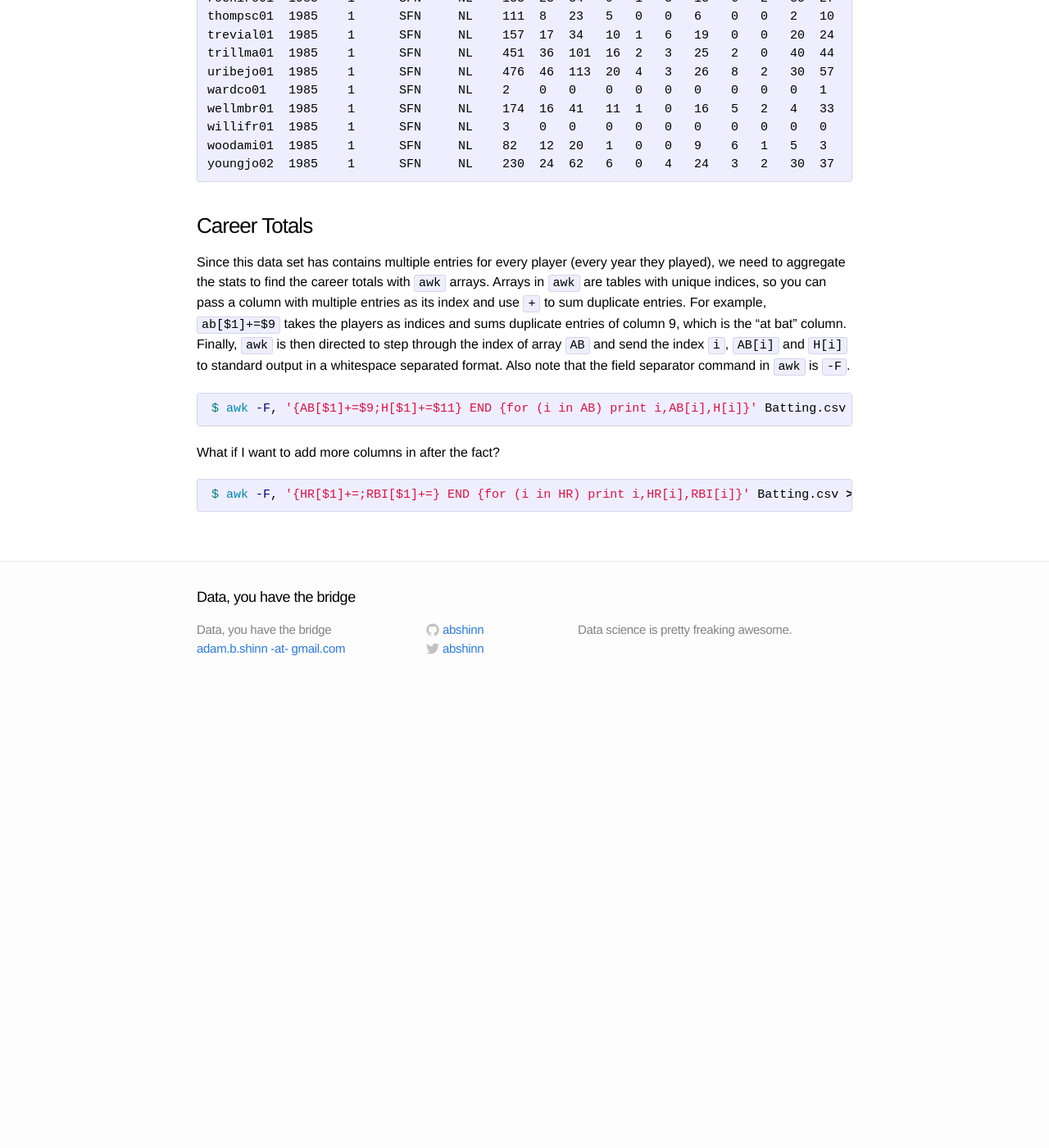
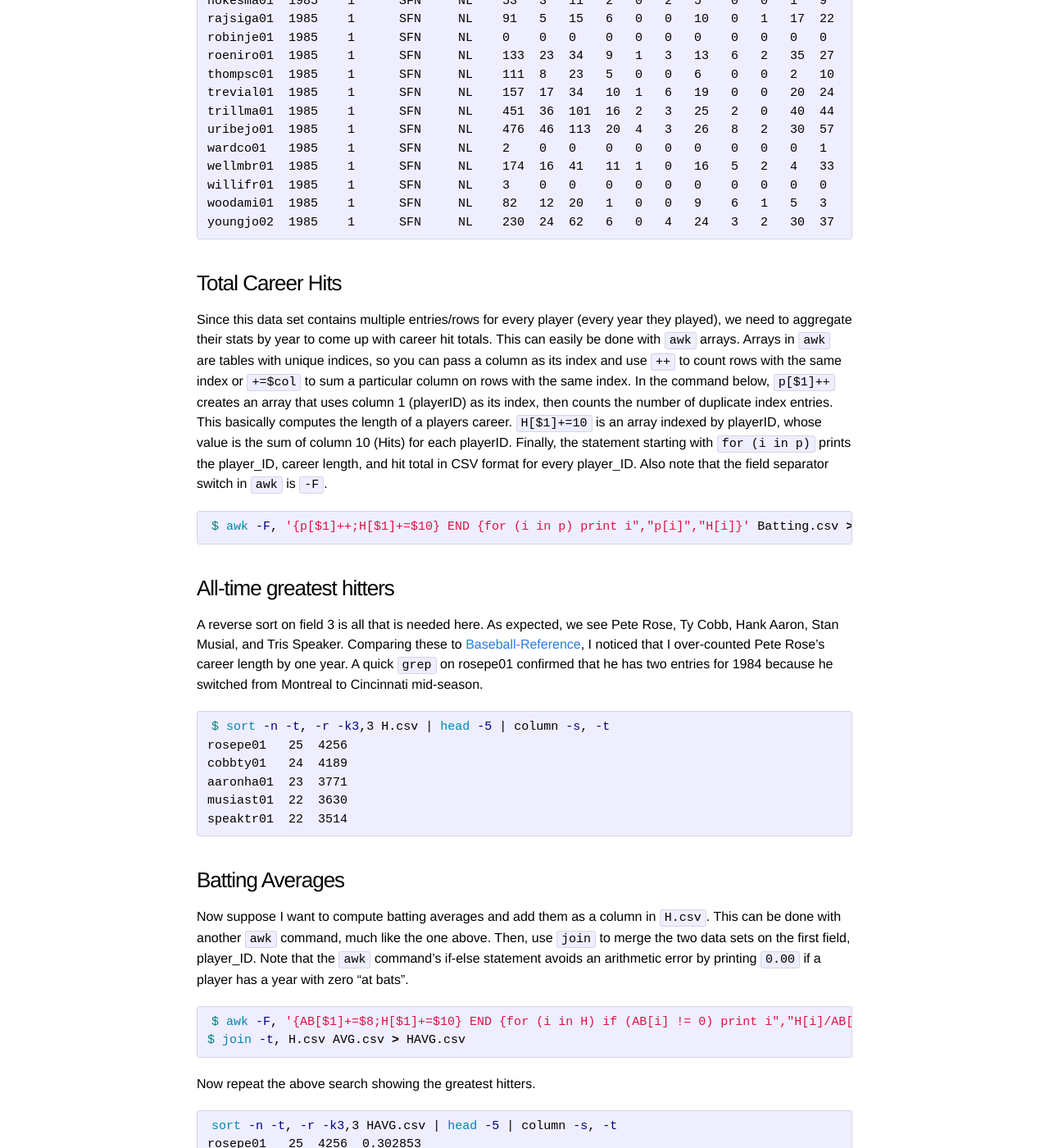
Before and after one commit to abshinn/abshinn.github.io, a Jekyll site: the page built from _posts/2014-05-17-shell-is-awesome.markdown, in a window 1280 px wide and 1400 px high, scrolled down 2762 px. Shown: the whole window at 82% size. Built offline with Jekyll 4.4.1, drawn with Linux system fonts in a browser that asks for light colours; Markdown is read by kramdown in place of the engine named in the settings; before the commit the page ends 3609 px from its top, so only the background shows below that; some of the changed text lies outside the part shown.

Commit message:
add content to post

````diff
--- a/_posts/2014-05-17-shell-is-awesome.markdown
+++ b/_posts/2014-05-17-shell-is-awesome.markdown
@@ -1,13 +1,13 @@
 ---
 layout: post
-title:  "In awe of Shell"
+title:  "The Awesome Power of Shell"
 date:   2014-05-17 00:00:00
 categories: bash
 ---
 
-Way back during one of my undergraduate astronomy data analysis courses, we briefly covered useful shell commands for searching and parsing data such as `grep`, `sed`, and `cut`. At the time I remember thinking that they looked very useful, but without practice I quickly reverted to more familiar and less efficient methods.
+Back during one of my undergraduate astronomy data analysis courses, we briefly covered useful shell commands for searching and parsing data such as `grep`, `sed`, and `cut`. At the time I remember thinking that they looked very useful, but without practice I quickly reverted to more familiar and less efficient methods.
 
-Fast forward to the week before I started the Zipfian Academy. In our pre-course work, we were tasked with parsing and performing preliminary analysis on New York nursing home bed census data using three different approaches: SQLite3, Python, and Shell. Between the three methods, Shell was by far the shortest and (arguably) most elegant solution. In order to demonstrate some super-useful shell commands, I will use two MLB data sets containing player batting data.
+Fast forward to the week before I started the Zipfian Academy. In our pre-course work, we were tasked with parsing and performing preliminary analysis on New York nursing home bed census data using three different approaches: SQLite3, Python, and Shell. Between the three methods, Shell was by far the shortest and (arguably) most elegant solution. In order to demonstrate my point, I will use some super-useful shell commands on two MLB data sets containing player batting stats.
 
 Shell scripting commands can be dense, so I will do my best to spell out each command in plain English.
 
@@ -26,15 +26,16 @@
 Show the top five rows of `stats.csv`, then use `column -s, -t` to tell shell to turn a comma delimited STDOUT into cleanly separated columns.
 
 ```bash
-$ head -5 stats.csv | column -s, -t
+$ head -6 stats.csv | column -s, -t
 RK  Last      F.  Team  Pos  G   AB   R   H   2B  3B  HR  RBI  BB  SO  SB  CS  AVG   OBP   SLG   OPS
 1   Bautista  J   TOR   RF   44  157  35  47  8   0   11  30   37  32  1   1   .299  .437  .561  .997
 2   Choo      S   TEX   LF   38  132  20  40  7   1   4   11   24  40  3   2   .303  .427  .462  .889
 3   Dunn      A   CWS   1B   34  114  14  29  7   0   6   15   27  39  1   0   .254  .399  .474  .872
 4   Napoli    M   BOS   1B   40  143  16  38  9   0   5   22   29  44  0   1   .266  .397  .434  .830
+5   Ortiz     D   BOS   DH   40  152  22  46  8   0   11  25   22  29  0   0   .303  .392  .572  .964
 ```
 
-### Count unique teams
+### Count unique teams with word count
 
 `tail +2 stats.csv` will output lines from row 2 to the end of `stats.csv`. In other words, `tail +2` outputs all lines except for the header. `cut -d,` will allow you to select fields from a comma delimited file and `-f4` tells cut to take the 4th column. Finally, `sort` the teams, perform `uniq` to remove similar adjacent lines, and use `wc -l` to count the lines.
 
@@ -59,16 +60,16 @@ $ grep OAK stats.csv | sort -n -t, -k18,18 -r | column -s, -t
 
 ## Baseball Batting History
 
-Switching gears, now let us look at a data set containing all MLB batters from 1871 to 2013. Many thanks to the [Lahman Baseball Database](http://www.opensourcesports.com/baseball/) for making the data easily accessible.
+Switching gears, let's look at a data set containing all MLB batters from 1871 to 2013. Many thanks to the [Lahman Baseball Database](http://www.opensourcesports.com/baseball/) for making the data easily accessible.
 
 ### Display batting stats from the 1985 San Francisco Giants
 
-This is easily done with chained `grep` commands. But first, in order to display the header along with the `grep` output, I send the header and the output into two different files, `header.csv` and `giants1985.csv`. Finally, I concatenate the two files with `cat`, and `cut` out unwanted columns (keeping columns 1-5 and 8-22).
+This is a large data set so let's get specific: how can I look up the player stats for the 1985 San Francisco Giants? This is easily done with chained `grep` commands. But first, in order to display the header along with the `grep` output, I send the header and the output into two different files, `header.csv` and `giants1985.csv`. Finally, I concatenate the two files with `cat`, and `cut` out unwanted columns (keeping columns 1-5 and 8-22).
 
 ```bash
 $ head -1 Batting.csv > header.csv
- $ grep SFN Batting.csv | grep 1985 > giants1985.csv
- $ cat header.csv giants1985.csv | cut -d, -f -5,8-22 | column -s, -t
+$ grep SFN Batting.csv | grep 1985 > giants1985.csv
+$ cat header.csv giants1985.csv | cut -d, -f -5,8-22 | column -s, -t
 playerID   yearID  stint  teamID  lgID  AB   R   H    2B  3B  HR  RBI  SB  CS  BB  SO   IBB  HBP  SH  SF
 adamsri02  1985    1      SFN     NL    121  12  23   3   1   2   10   1   1   5   23   3    1    3   0
 bluevi01   1985    1      SFN     NL    30   0   4    1   0   0   0    0   0   3   12   0    0    8   0
@@ -108,16 +109,75 @@ woodami01  1985    1      SFN     NL    82   12  20   1   0   0   9    6   1   5
 youngjo02  1985    1      SFN     NL    230  24  62   6   0   4   24   3   2   30  37   1    1    1   1
 ```
 
-### Career Totals
+### Total Career Hits
 
-Since this data set has contains multiple entries for every player (every year they played), we need to aggregate the stats to find the career totals with `awk` arrays. Arrays in `awk` are tables with unique indices, so you can pass a column with multiple entries as its index and use `+` to sum duplicate entries. For example, `ab[$1]+=$9` takes the players as indices and sums duplicate entries of column 9, which is the "at bat" column. Finally, `awk` is then directed to step through the index of array `AB` and send the index `i`, `AB[i]` and `H[i]` to standard output in a whitespace separated format. Also note that the field separator command in `awk` is `-F`.
+Since this data set contains multiple entries/rows for every player (every year they played), we need to aggregate their stats by year to come up with career hit totals. This can easily be done with `awk` arrays. Arrays in `awk` are tables with unique indices, so you can pass a column as its index and use `++` to count rows with the same index or `+=$col` to sum a particular column on rows with the same index. In the command below, `p[$1]++` creates an array that uses column 1 (playerID) as its index, then counts the number of duplicate index entries. This basically computes the length of a players career. `H[$1]+=10` is an array indexed by playerID, whose value is the sum of column 10 (Hits) for each playerID. Finally, the statement starting with `for (i in p)` prints the player_ID, career length, and hit total in CSV format for every player_ID. Also note that the field separator switch in `awk` is `-F`.
 
 ```bash
-$ awk -F, '{AB[$1]+=$9;H[$1]+=$11} END {for (i in AB) print i,AB[i],H[i]}' Batting.csv > ABH.csv
+$ awk -F, '{p[$1]++;H[$1]+=$10} END {for (i in p) print i","p[i]","H[i]}' Batting.csv > H.csv
 ```
 
-What if I want to add more columns in after the fact?
+### All-time greatest hitters
+
+A reverse sort on field 3 is all that is needed here. As expected, we see Pete Rose, Ty Cobb, Hank Aaron, Stan Musial, and Tris Speaker. Comparing these to [Baseball-Reference](http://www.baseball-reference.com/leaders/H_career.shtml), I noticed that I over-counted Pete Rose's career length by one year. A quick `grep` on rosepe01 confirmed that he has two entries for 1984 because he switched from Montreal to Cincinnati mid-season.
 
 ```bash
-$ awk -F, '{HR[$1]+=;RBI[$1]+=} END {for (i in HR) print i,HR[i],RBI[i]}' Batting.csv > HRBI.csv
+$ sort -n -t, -r -k3,3 H.csv | head -5 | column -s, -t
+rosepe01   25  4256
+cobbty01   24  4189
+aaronha01  23  3771
+musiast01  22  3630
+speaktr01  22  3514
 ```
+
+### Batting Averages
+
+Now suppose I want to compute batting averages and add them as a column in `H.csv`. This can be done with another `awk` command, much like the one above. Then, use `join` to merge the two data sets on the first field, player_ID. Note that the `awk` command's if-else statement avoids an arithmetic error by printing `0.00` if a player has a year with zero "at bats".
+
+```bash
+$ awk -F, '{AB[$1]+=$8;H[$1]+=$10} END {for (i in H) if (AB[i] != 0) print i","H[i]/AB[i]; else print i",0.00"}' Batting.csv > AVG.csv
+$ join -t, H.csv AVG.csv > HAVG.csv
+```
+
+Now repeat the above search showing the greatest hitters.
+
+```bash
+sort -n -t, -r -k3,3 HAVG.csv | head -5 | column -s, -t
+rosepe01   25  4256  0.302853
+cobbty01   24  4189  0.366363
+aaronha01  23  3771  0.304998
+musiast01  22  3630  0.330842
+speaktr01  22  3514  0.344679
+```
+
+### The Great Bambino
+
+The Sultan of Swat.
+
+```bash
+$ grep ruthba Batting.csv > greatbambino.csv
+$ cat header.csv greatbambino.csv | cut -d, -f 1,2,4,5,8-14 | column -s, -t
+playerID  yearID  teamID  lgID  AB   R    H    2B  3B  HR  RBI
+ruthba01  1914    BOS     AL    10   1    2    1   0   0   2
+ruthba01  1915    BOS     AL    92   16   29   10  1   4   21
+ruthba01  1916    BOS     AL    136  18   37   5   3   3   15
+ruthba01  1917    BOS     AL    123  14   40   6   3   2   12
+ruthba01  1918    BOS     AL    317  50   95   26  11  11  66
+ruthba01  1919    BOS     AL    432  103  139  34  12  29  114
+ruthba01  1920    NYA     AL    457  158  172  36  9   54  137
+ruthba01  1921    NYA     AL    540  177  204  44  16  59  171
+ruthba01  1922    NYA     AL    406  94   128  24  8   35  99
+ruthba01  1923    NYA     AL    522  151  205  45  13  41  131
+ruthba01  1924    NYA     AL    529  143  200  39  7   46  121
+ruthba01  1925    NYA     AL    359  61   104  12  2   25  66
+ruthba01  1926    NYA     AL    495  139  184  30  5   47  150
+ruthba01  1927    NYA     AL    540  158  192  29  8   60  164
+ruthba01  1928    NYA     AL    536  163  173  29  8   54  142
+ruthba01  1929    NYA     AL    499  121  172  26  6   46  154
+ruthba01  1930    NYA     AL    518  150  186  28  9   49  153
+ruthba01  1931    NYA     AL    534  149  199  31  3   46  163
+ruthba01  1932    NYA     AL    457  120  156  13  5   41  137
+ruthba01  1933    NYA     AL    459  97   138  21  3   34  103
+ruthba01  1934    NYA     AL    365  78   105  17  4   22  84
+ruthba01  1935    BSN     NL    72   13   13   0   0   6   12
+```
````
Also changed, not shown: other parts of _posts/2014-05-17-shell-is-awesome.markdown (+1 -1 lines).
